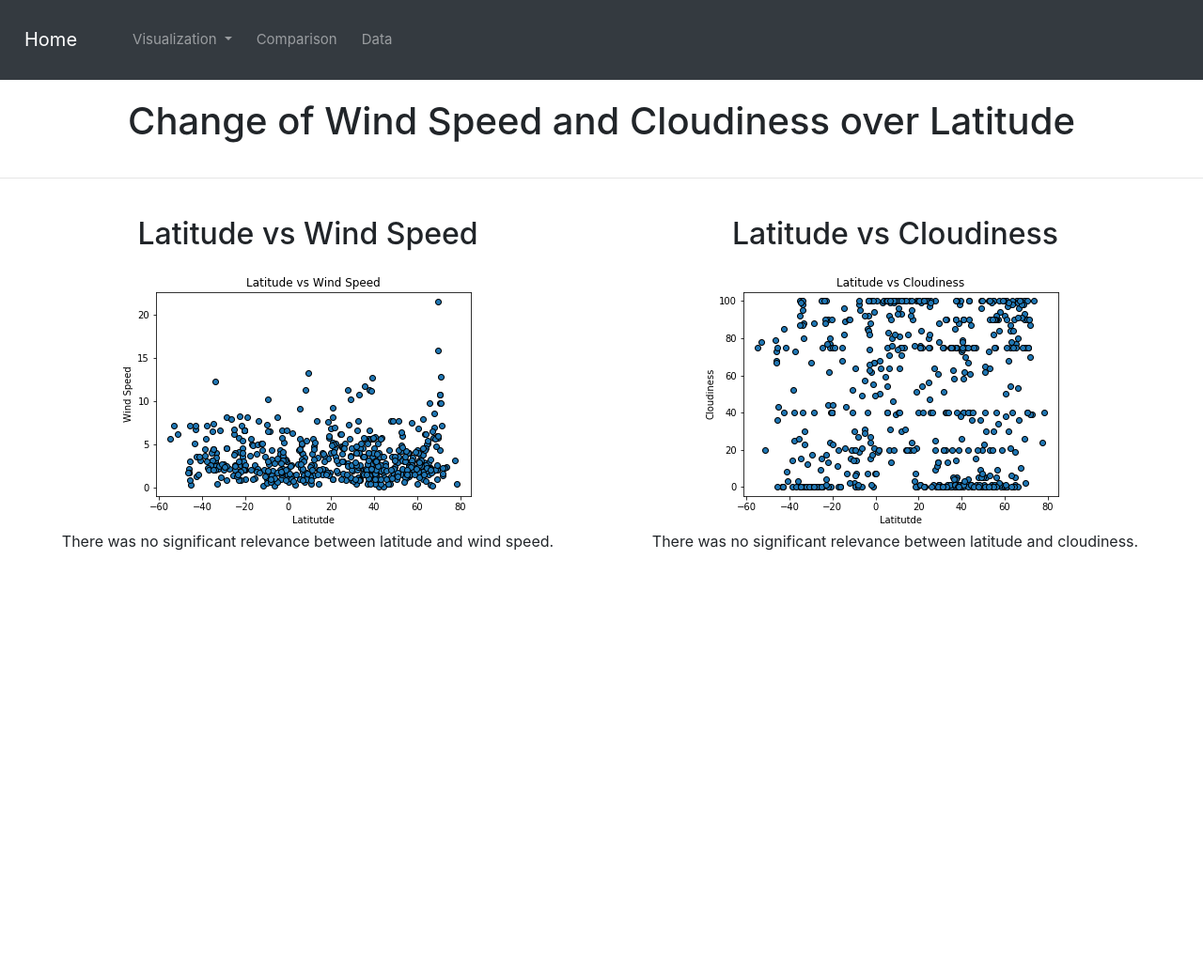
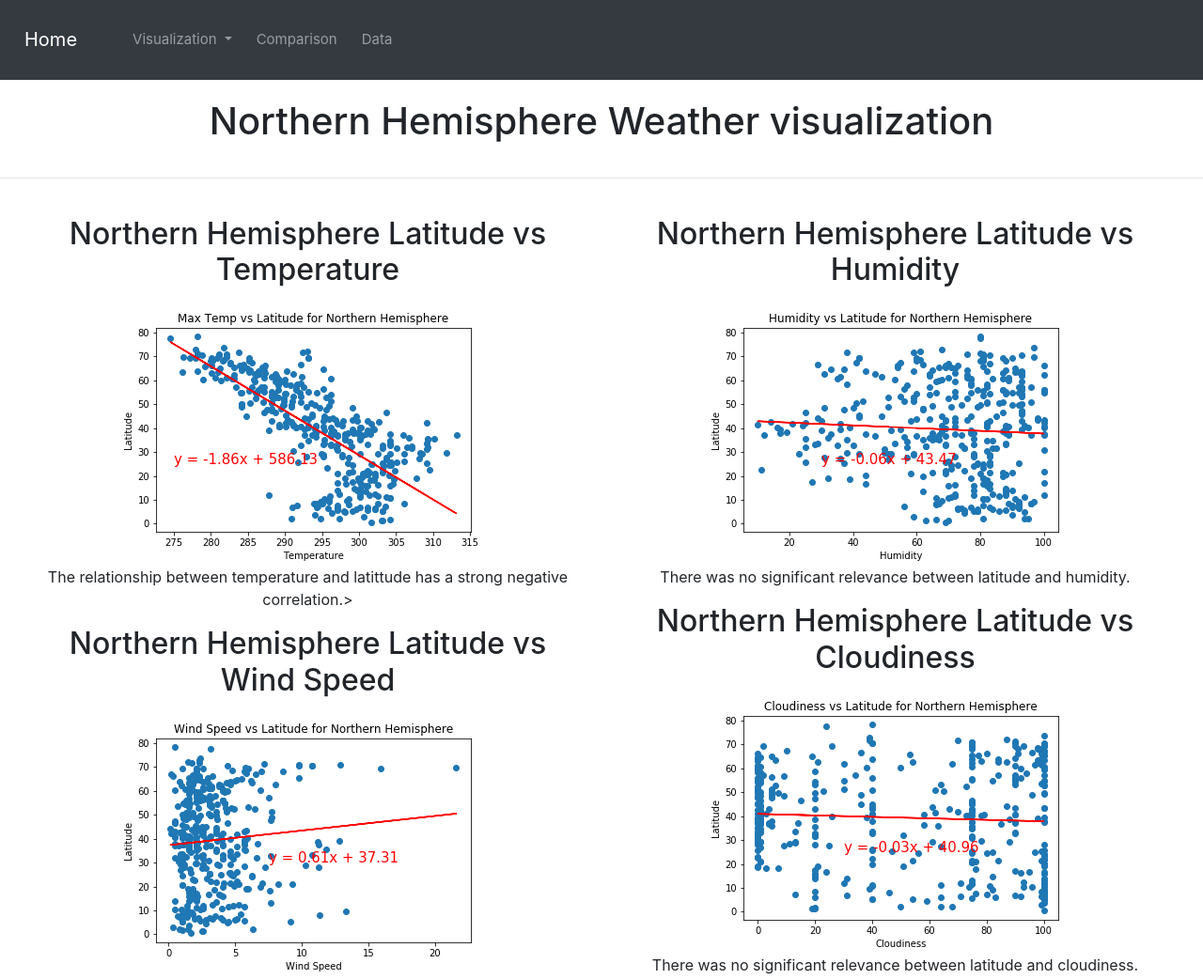
Before and after one commit to jamess2eagle/Web-Design-Challenge, a plain HTML site: page WebVisualizations/vis3.html in a window 1280 px wide. Shown: the top 1042 px of the page at 94% size. Before the commit the page ends 800 px from the top, so only its background shows below. Drawn offline with nearby package versions, Linux system fonts and the light colour scheme.

Commit message:
added all visualizations

```diff
--- a/WebVisualizations/vis3.html
+++ b/WebVisualizations/vis3.html
@@ -55,18 +55,24 @@
         </ul>
       </div>
     </nav>
-    <h1>Change of Wind Speed and Cloudiness over Latitude</h1>
+   <h1>Northern Hemisphere Weather visualization</h1>
     <hr>
     <br>
     <div class= "container-fluid">
-      <div class= "col-lg-6 col-md-12 float-left">
-        <h2>Latitude vs Wind Speed</h2>
-        <img id="temp-image" src="visualizations/lat vs wind.png" class="mx-auto d-block" />
-        <p class="text-center">There was no significant relevance between latitude and wind speed.</p>
+      <div class= "col-md-12 col-lg-6 pb-5 float-left">
+        <h2>Northern Hemisphere Latitude vs Temperature</h2>
+        <img id="temp-image" src="visualizations/north max temp vs lat.png" class="mx-auto d-block" />
+        <p class="text-center">The relationship between temperature and latittude has a strong negative correlation.></p>
+        <h2>Northern Hemisphere Latitude vs Wind Speed</h2>
+        <img id="temp-image" src="visualizations/north wind vs lat.png" class="mx-auto d-block" />
+        <p class="text-center">The relationship between latitude and wind speed has a weak positive correlation.</p>
       </div>
-      <div class= "col-lg-6 col-md-12 float-right">
-        <h2>Latitude vs Cloudiness</h2>
-        <img src="visualizations/lat vs cloud.png" class="mx-auto d-block" />
+      <div class= "col-md-12 col-lg-6 pb-5 float-right">
+        <h2>Northern Hemisphere Latitude vs Humidity</h2>
+        <img src="visualizations/north hum vs lat.png" class="mx-auto d-block" />
+        <p class="text-center">There was no significant relevance between latitude and humidity.</p>
+        <h2>Northern Hemisphere Latitude vs Cloudiness</h2>
+        <img src="visualizations/north cloud vs lat.png" class="mx-auto d-block" />
         <p class="text-center">There was no significant relevance between latitude and cloudiness.</p>
       </div>
     </div>
```
Also changed, not shown: WebVisualizations/comparison.html (+20 -1 lines), WebVisualizations/vis1.html (+2 -2 lines), WebVisualizations/vis2.html (+1 -1 lines), WebVisualizations/vis4.html (+23 -4 lines).
